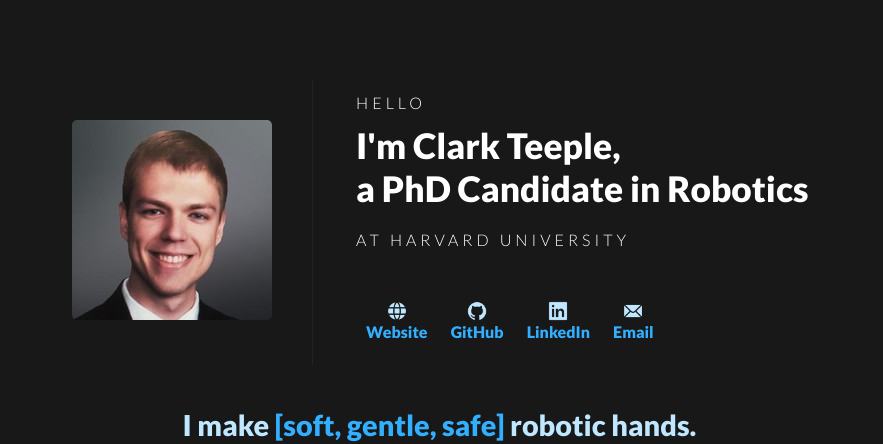
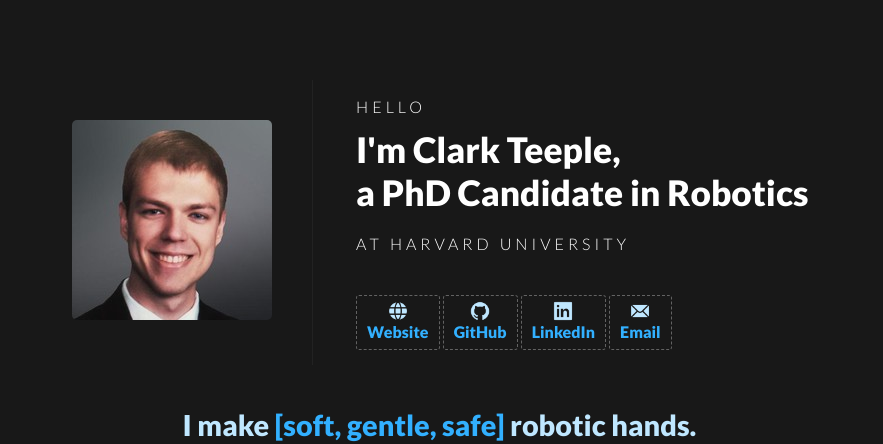
Before and after one commit to cbteeple/cbteeple.github.io, a Jekyll site: the page built from index.html, in a window 1280 px wide. Shown: the top 444 px of the page, without its empty margins (198-1081 px from the left). Built offline with Jekyll 4.4.1, drawn with Linux system fonts in a browser that asks for light colours; some of the changed text lies outside the part shown.

Commit message:
turned social icons into buttons

```diff
--- a/_data/teaching.yml
+++ b/_data/teaching.yml
@@ -1,4 +1,4 @@
--   class: Engineering Sciences 51, Computer Aided Machine Design
+-   class: Engineering Sciences 51 -  Computer Aided Machine Design
     title: Teaching Fellow
     school: Harvard University
     description: An undergraduate-level class exploring the basics of mechanical engineering. In teams, students design, build, and test remote-controlled robots! I was in charge of two lab sections, held office hours, and graded asignments.
--- a/_sass/_layout.scss
+++ b/_sass/_layout.scss
@@ -52,13 +52,23 @@
 
 
 .social-section{
-    padding: ($small_spacer);
+    border-radius: 3px;
+    border-width: 1px;
+    border-style: dashed;
+    border-color: $box-border;
+    padding: 5px;
+    padding-left: 10px;
+    padding-right: 10px;
+
+
+    //padding: ($small_spacer);
     display: inline-block;
     text-align: center;
     -webkit-transition: all 0.2s;
     transition: all 0.2s;
     &:hover{
-        transform: scale(1.05);
+        //transform: scale(1.05);
+        background: $box-bg
     };
     &:focus{
         transform: scale(1.05);
@@ -70,6 +80,11 @@
         opacity: 0.0;
     }
 }
+
+
+
+
+
 
 
 a.social-link {
--- a/_sass/_resume.scss
+++ b/_sass/_resume.scss
@@ -17,7 +17,7 @@
 
 
 dt {
-    display: inline-block;
+    display: block;
     vertical-align: top;
     margin-bottom: $small_spacer;
 }
@@ -61,6 +61,10 @@
     display:block;
 }
 
+.awards{
+
+}
+
 
 //Overall formatting
 .title {
@@ -98,7 +102,6 @@
 
 .links{
     display: block;
-    //margin-left: $spacer;
     margin-top: 10px;
 
     a{
@@ -143,6 +146,7 @@
     }
 
     dt {
+        display: inline-block;
         padding-right: 5px;
         margin-bottom: $small_spacer;
         text-align: left;
```
